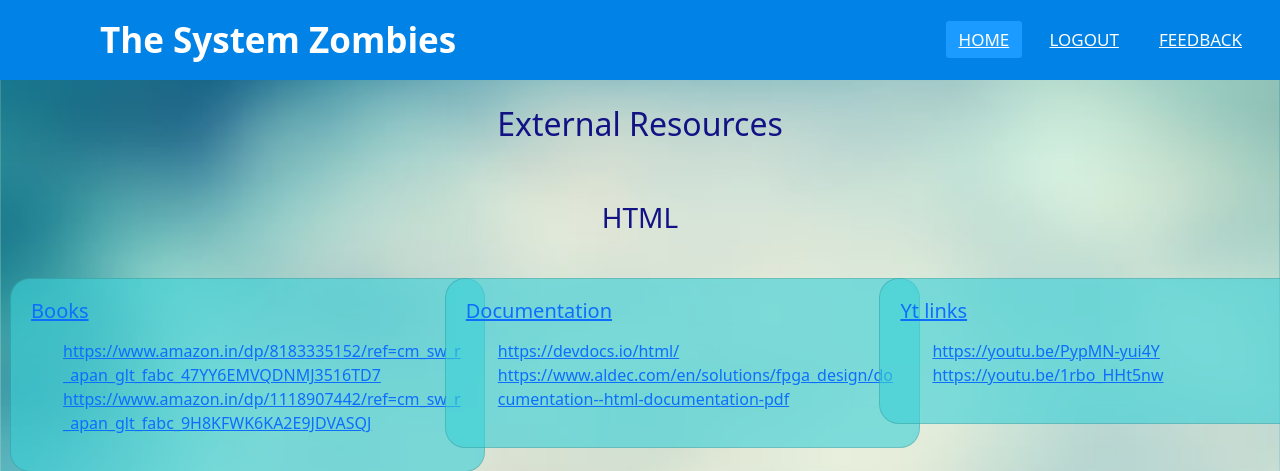
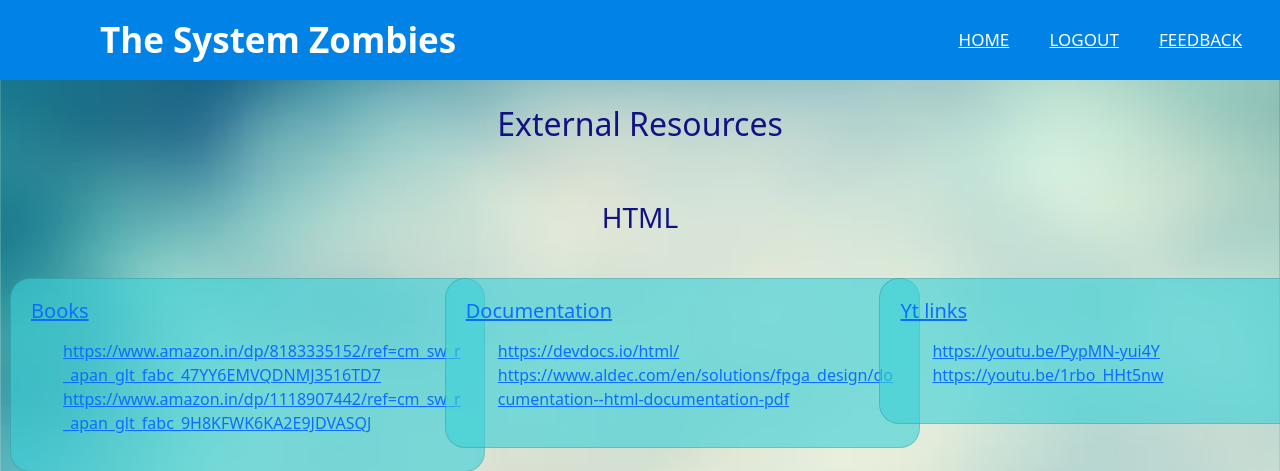
Before and after one commit to sunidhishende/SystemZombies_CSHTN-08, a Django app: page /external/1/ in a window 1280 px wide; the page is wider, and only the part inside the window is pictured. Shown: the top 471 px of that part. Run offline with Django 3.2, Linux system fonts and the light colour scheme; a user stored in the database is signed in; data comes from the database, SQL or seed files in the repository; both versions use the stored data as it was after the commit; some libraries are stand-ins or nearby versions.

Commit message:
removed class active in navbar

```diff
--- a/templates/base.html
+++ b/templates/base.html
@@ -36,7 +36,7 @@
             </label>
             <label class="logo">The System Zombies</label>
             <ul>
-                <li><a class="active" href="http://127.0.0.1:8000/">HOME</a></li>
+                <li><a href="http://127.0.0.1:8000/">HOME</a></li>
                 {% if user.is_authenticated %}
                 <li><a href="/logout"> LOGOUT </a></li>
                 <li><a href="/review">FEEDBACK</a></li>
```
Also changed, not shown: db.sqlite3.
